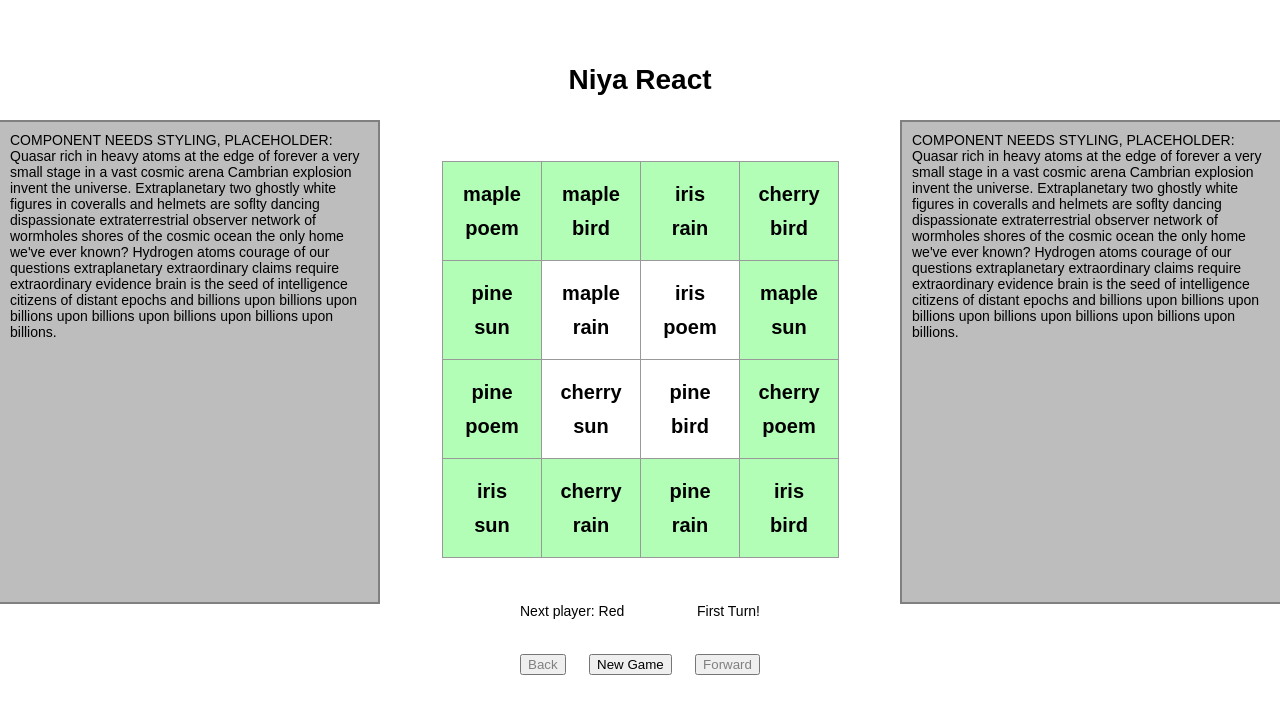
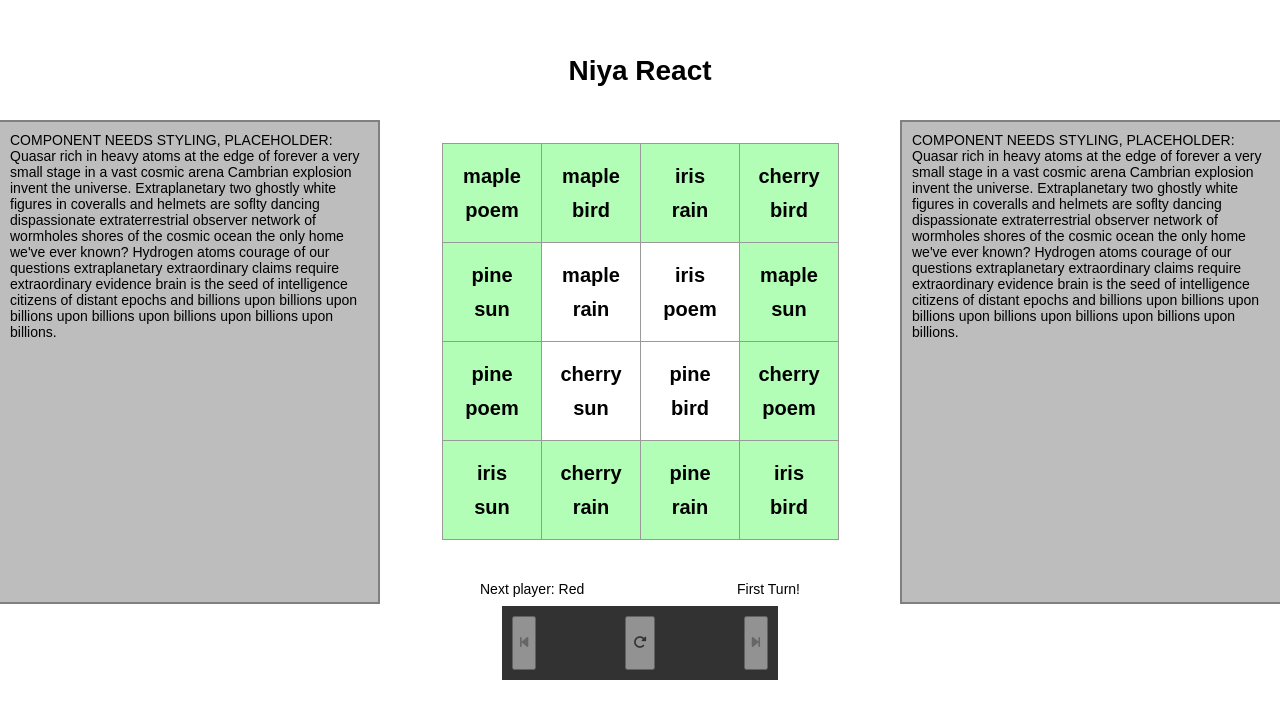
Before and after one commit to Lunatico9/niya-react, a React (Create React App) app: page / in a window 1280 px wide. Shown: the top 718 px of the page. Built offline with nearby package versions, Linux system fonts and the light colour scheme.

Commit message:
Included icon buttons, styling needed

```diff
--- a/public/index.html
+++ b/public/index.html
@@ -3,6 +3,7 @@
   <head>
     <meta charset="utf-8" />
     <link rel="icon" href="%PUBLIC_URL%/favicon.ico" />
+    <script src="https://kit.fontawesome.com/9b3c5e6c2a.js" crossorigin="anonymous"></script>
     <meta name="viewport" content="width=device-width, initial-scale=1" />
     <meta name="theme-color" content="#000000" />
     <meta
--- a/src/App.css
+++ b/src/App.css
@@ -66,9 +66,10 @@ body {
 .game-info {
   display: flex;
   flex-direction: column;
-  justify-content: space-between;
-  height: 10%;
-  width: 60%;
+  justify-content: space-around;
+  align-items: center;
+  height: 15%;
+  width: 80%;
 }
 
 .next {
@@ -78,9 +79,17 @@ body {
 }
 
 .history-buttons {
-  width: 100%;
+  width: 80%;
+  height: 50%;
   display: flex;
   justify-content: space-between;
+  background-color: black;
+  opacity: 0.8;
+  padding: 10px;
+}
+
+.back, .forward, .new-game {
+  opacity: 0.5;
 }
 
 .title {
--- a/src/App.js
+++ b/src/App.js
@@ -241,9 +241,9 @@ render() {
     const previousPlayerVictory = this.checkVictory(previousPlayer, current.colors, availableMoves);
 
     const buttons = [
-        <button className={this.state.stepNumber > 0  ? "back" : "back disable"} key={0} onClick={() => this.back(this.state.stepNumber)}>Back</button>,
-        <button className="new-game" key={1} onClick={this.newGame}>New Game</button>,
-        <button className={this.state.stepNumber < this.state.history.length - 1  ? "forward" : "forward disable"} key={2} onClick={() => this.forward(this.state.stepNumber)}>Forward</button>
+        <button className={this.state.stepNumber > 0  ? "back" : "back disable"} key={0} onClick={() => this.back(this.state.stepNumber)}><i class="fas fa-step-backward"></i></button>,
+        <button className="new-game" key={1} onClick={this.newGame}><i class="fas fa-redo-alt"></i></button>,
+        <button className={this.state.stepNumber < this.state.history.length - 1  ? "forward" : "forward disable"} key={2} onClick={() => this.forward(this.state.stepNumber)}><i class="fas fa-step-forward"></i></button>
     ];
 
     return (
```
